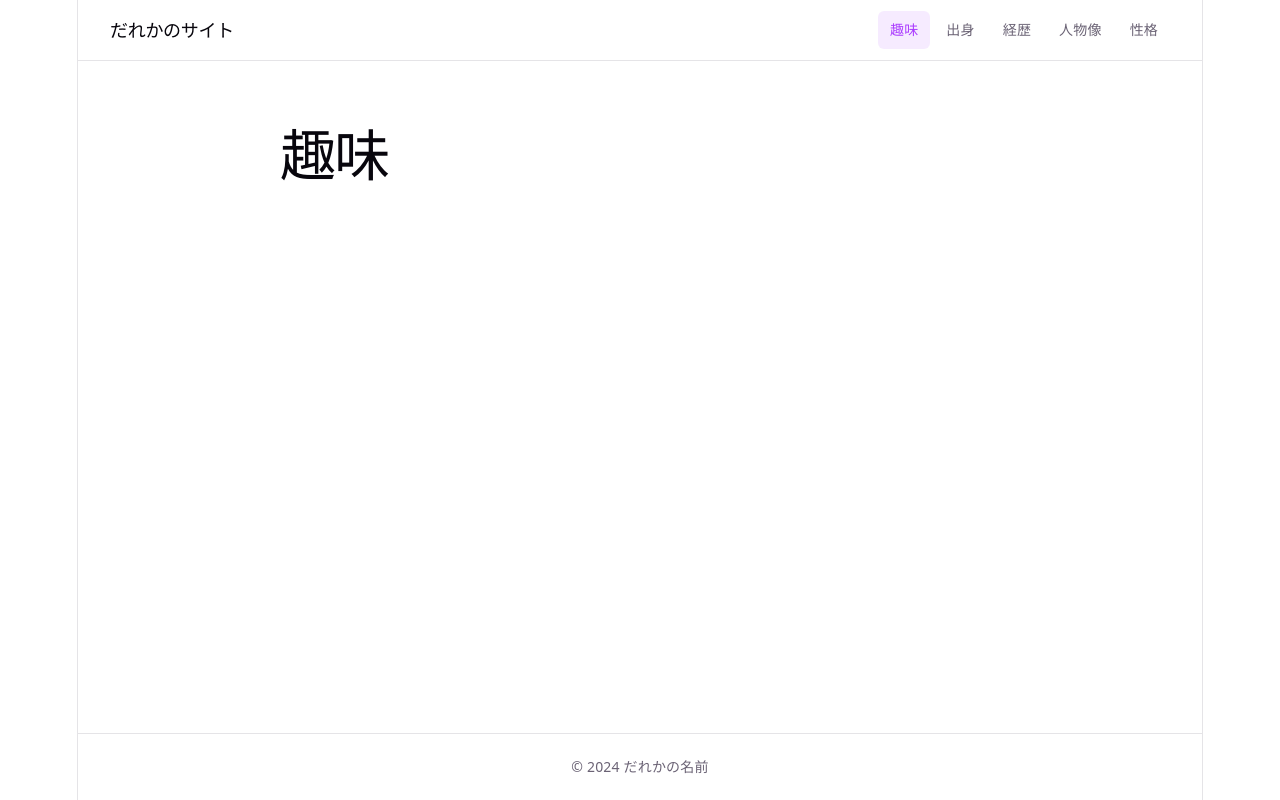
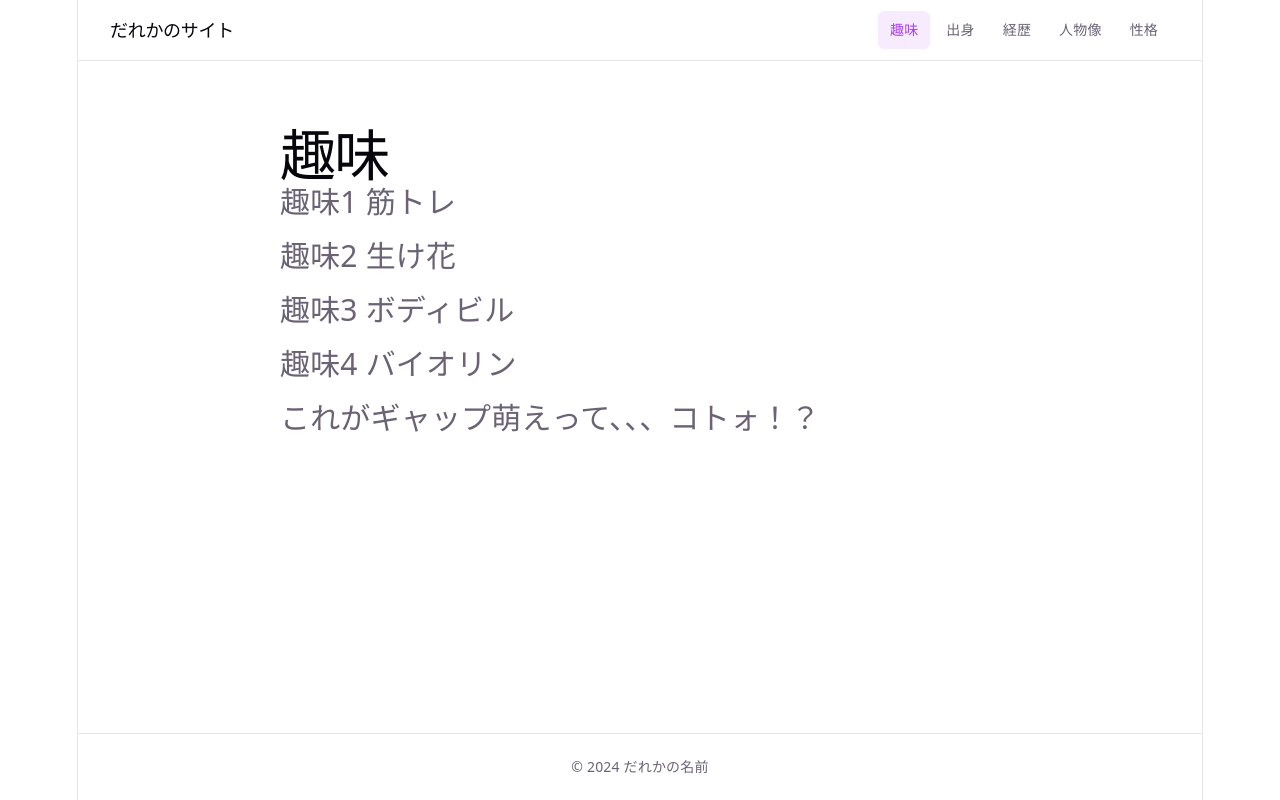
Before and after one commit to riyotaitai/darekanosaito, a React (Vite) app: page /hobbies in a window 1280 px wide. Built offline with nearby package versions, Linux system fonts and the light colour scheme.

Commit message:
趣味を追加

```diff
--- a/src/pages/Hobbies.jsx
+++ b/src/pages/Hobbies.jsx
@@ -1,7 +1,15 @@
 function Hobbies() {
   return (
     <section className="page">
-      <h1>趣味</h1>
+    <h1>趣味</h1>
+    <div style={{ fontSize: "30px", lineHeight: "1.8" }}>
+    <div>趣味1 筋トレ</div>
+    <div>趣味2 生け花</div>
+    <div>趣味3 ボディビル</div>
+    <div>趣味4 バイオリン</div>
+    <div>これがギャップ萌えって、、、コトォ！？</div>
+    </div>
+
     </section>
   )
 }
```
